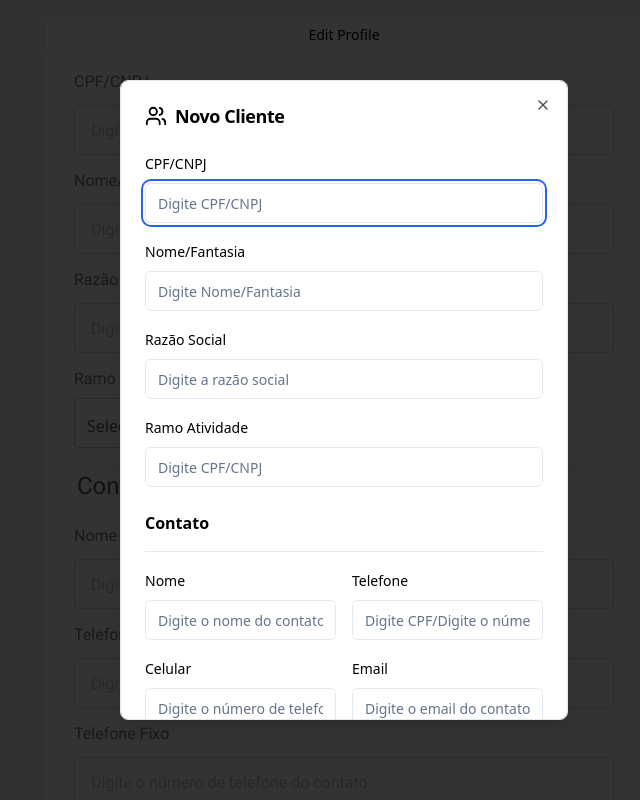
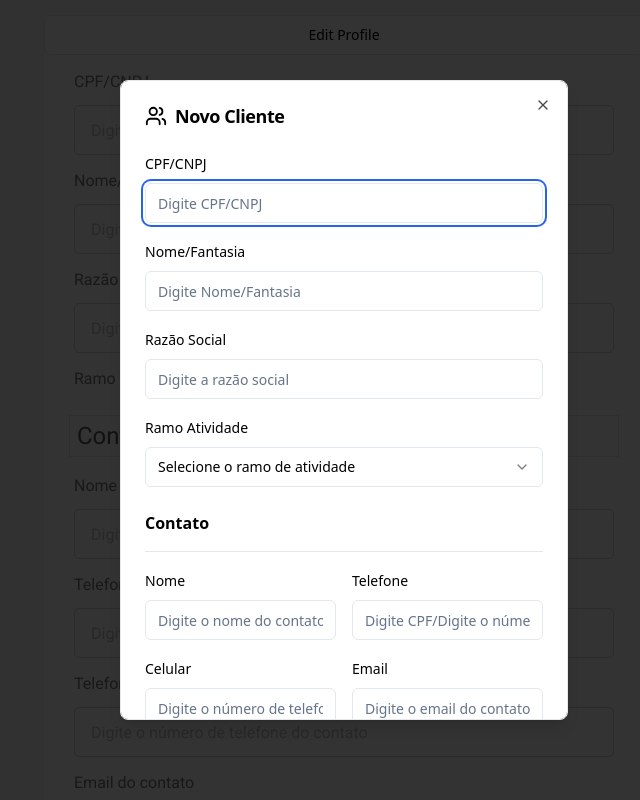
Before and after one commit to lismarreiros/crm-nextcompany, a React (Create React App) app: page / in a window 1280 px wide. Both pictures are taken after a click on the button "Edit Profile". Shown: the top 800 px of the page, without its empty margins (296-936 px from the left). Built offline with nearby package versions, Linux system fonts and the light colour scheme.

Commit message:
Adicionado component  Select ao campo ramo atividade.

```diff
--- a/src/components/forms/clientForm/ClientForm.tsx
+++ b/src/components/forms/clientForm/ClientForm.tsx
@@ -5,7 +5,7 @@ import { z } from 'zod';
 import { zodResolver } from '@hookform/resolvers/zod';
 import { DivForm, DivInputs, Modal, DivTitle, InputG, Label,
   Title, InputP, InputPP,  } from './styles';
-import Select from './Select';
+// import Select from './Select';
 import InputMask from 'react-input-mask';
 import ValidationCpforCnpj from '@/validations/cpfCnpj/validationCpfCnpj';
 import CustomInputMask from '@/utils/customInputMask';
@@ -22,6 +22,18 @@ import {
 } from '@/components/shadcn/ui/dialog';
 import { Input } from '@/components/shadcn/ui/input';
 import { Form, FormControl, FormField, FormLabel, FormItem, FormMessage } from '@/components/shadcn/ui/form';
+
+import {
+  Select,
+  SelectContent,
+  SelectGroup,
+  SelectItem,
+  SelectLabel,
+  SelectTrigger,
+  SelectValue,
+} from '@/components/shadcn/ui/select';
+
+import Constants from '@/constants';
 
 {/* validação */}
 const schema = z.object({
@@ -160,7 +172,21 @@ const ClientFormComponent = () => {
                   <FormItem>
                     <FormLabel>Ramo Atividade</FormLabel>
                     <FormControl>
-                      <Input placeholder="Digite CPF/CNPJ" {...field} />
+                      <Select>
+                        <SelectTrigger>
+                          <SelectValue placeholder="Selecione o ramo de atividade" />
+                        </SelectTrigger>
+                        <SelectContent>
+                          <SelectGroup>
+                            {Constants.LISTA_DE_RAMO_DE_ATIVIDADE.map((ramo) => (
+                              <SelectItem key={ramo} value={ramo}>
+                                <SelectLabel>{ramo}</SelectLabel>
+                              </SelectItem>
+                            ))}
+                          </SelectGroup>
+                        </SelectContent>
+                      </Select>
+                      {/* <Input placeholder="Digite CPF/CNPJ" {...field} /> */}
                     </FormControl>
                     <FormMessage />
                   </FormItem>
```
